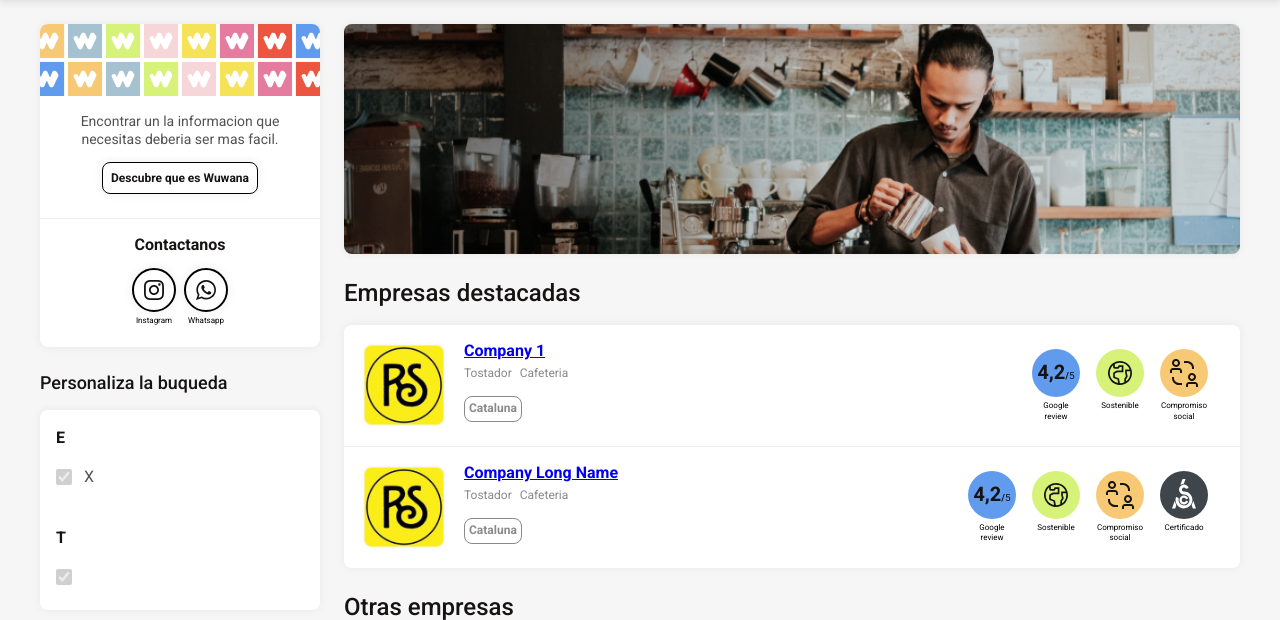
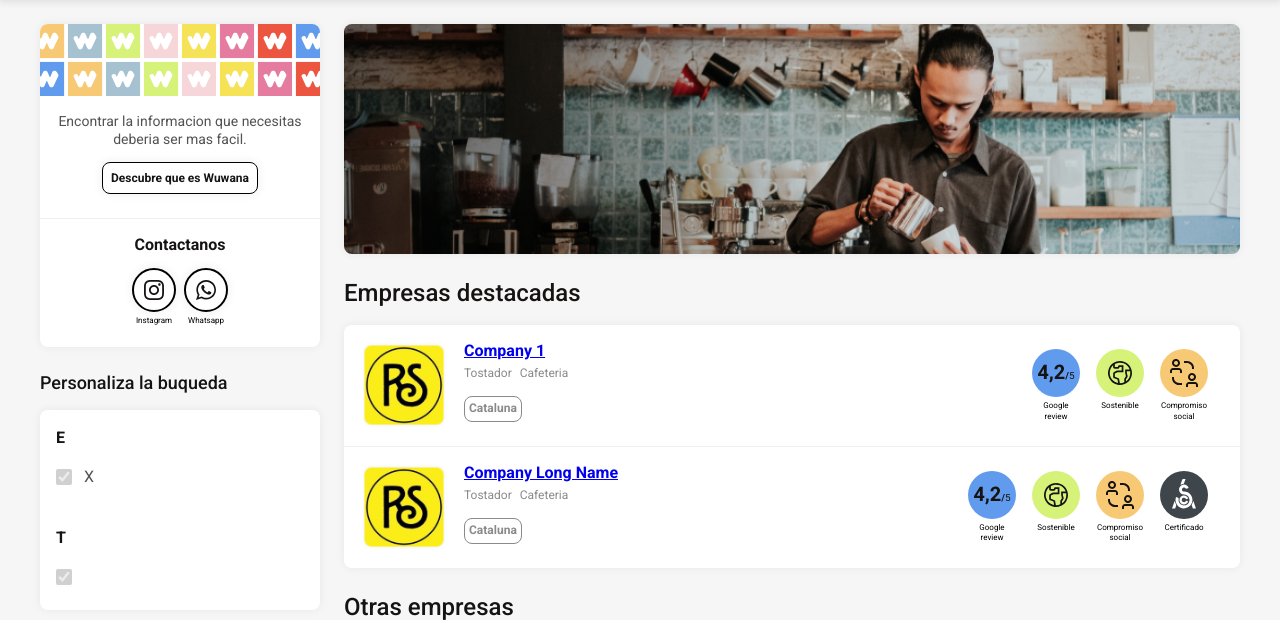
Before and after one commit to wuwanahq/wuwana2, a PHP site: page /Wuwana/homepage/view.php in a window 1280 px wide. Shown: the part 48-668 px from the top of the page. Run offline with PHP 8.4, Linux system fonts and the light colour scheme; data that the repository does not hold is empty; some libraries are stand-ins or nearby versions.

Commit message:
minor changes

```diff
--- a/homepage/view.php
+++ b/homepage/view.php
@@ -76,7 +76,7 @@
 		<div class="ColumnLeft Home">
 			<div class="Box About">
 				<div class="AboutCover"><img src="/static/cover/oct2020.svg"></div>
-				<p class="AboutText">Encontrar un la informacion que necesitas deberia ser mas facil.</p>
+				<p class="AboutText">Encontrar la informacion que necesitas deberia ser mas facil.</p>
 				<div class="Button">Descubre que es Wuwana</div>
 				<hr class="AboutLine">
 				<h3>Contactanos</h3>
```
